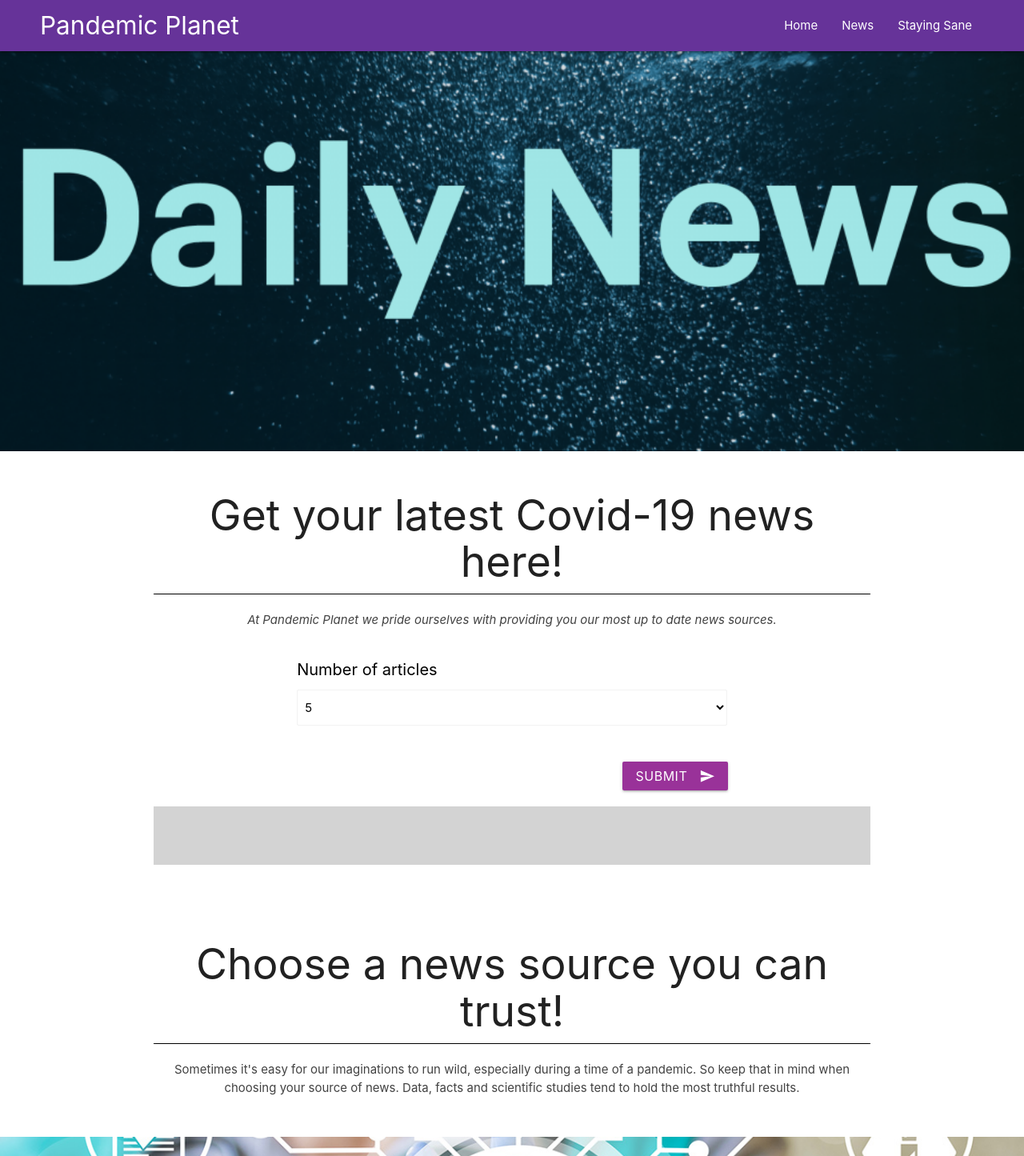
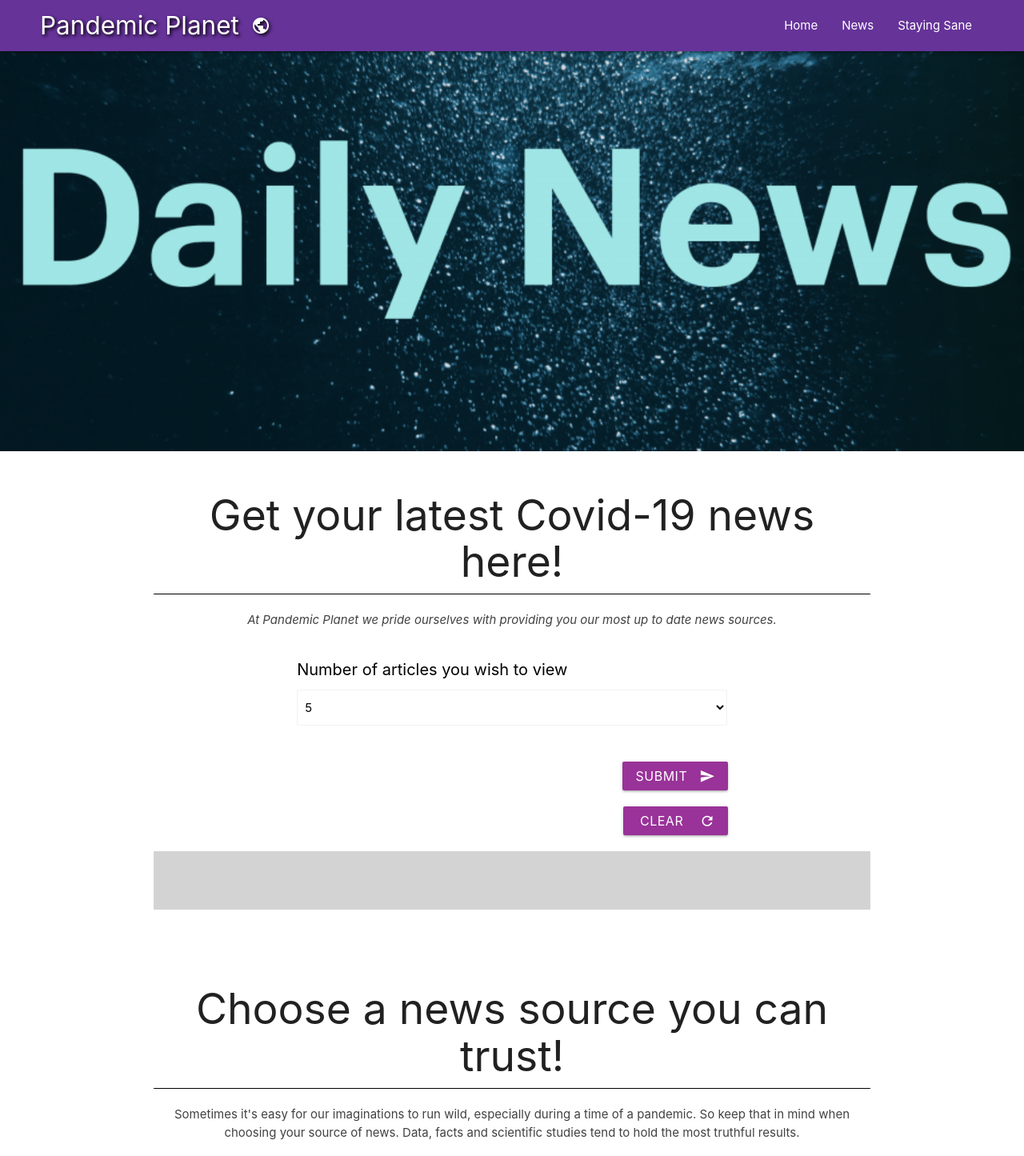
Before and after one commit to Jakenbake20/Project1, a plain HTML site: page news.html in a window 1280 px wide. Shown: the top 1445 px of the page at 80% size. Drawn offline with nearby package versions, Linux system fonts and the light colour scheme; no server answers.

Commit message:
added new button, added icon, changed logo styling. added some css changes.

```diff
--- a/assets/css/style.css
+++ b/assets/css/style.css
@@ -51,6 +51,18 @@ p {
 #titles {
   margin-bottom: 10px;
   background-color: lightgray;
+}
+
+#clear {
+    background-color: purple;
+    opacity: 80%;
+    font-size: 16px;
+    float: right;
+    margin-right: 7%;
+}
+
+#logo {
+    text-shadow: 2px 2px 4px #000000;
 }
 
 #submit {
--- a/assets/javascript/script.js
+++ b/assets/javascript/script.js
@@ -59,12 +59,7 @@ $('#submit').on('click', function() {
 
 		var linkP =$("<a href=' "+ response[i].url + "'>"+response[i].url + "</a>");
 
-		nDiv.append(titleP, authorP, dateP, linkP);
-
-		$("#titles").html(nDiv);
-//-------------------------------------------------------------------
-
-
+		$("#titles").append(titleP, authorP, dateP, linkP);
 	}
   })
 });
--- a/news.html
+++ b/news.html
@@ -25,7 +25,7 @@
     <!-- NavBar and Collapsed Nav Menu -->
     <nav class="colormenav">
       <div class="nav-wrapper">
-        <a href="index.html" class="brand-logo">Pandemic Planet</a>
+        <a href="index.html" class="brand-logo" id="logo">Pandemic Planet <i class="material-icons right">public</i></a>
         <a href="#" data-target="mobile-demo" class="sidenav-trigger"
           ><i class="material-icons">menu</i></a
         >
@@ -58,7 +58,7 @@
       </div>
 
       <div class="row container">
-          <label syle= "font-size:20px">Number of articles</label>
+          <label syle= "font-size:20px">Number of articles you wish to view</label>
           <select class="browser-default" id="articles">
             <option id ="number" value="1">1</option>
             <option id ="number" value="5" selected>5</option>
@@ -73,6 +73,15 @@
             </button>
             </div>
           </div>
+
+          <div class ="secton-white">
+            <div class="row container">
+            <button class="btn waves-effect waves-light" id="clear" type="clear" name="action"> &nbsp;clear&nbsp;
+              <i class="material-icons right">refresh</i>
+            </button>
+            </div>
+          </div>
+
 
           <div class="section" id="titles">
             <div class="row container">
```
Also changed, not shown: casmonsterlocator.html (+1 -1 lines), index.html (+1 -1 lines), stayingsane.html (+6 -6 lines).
